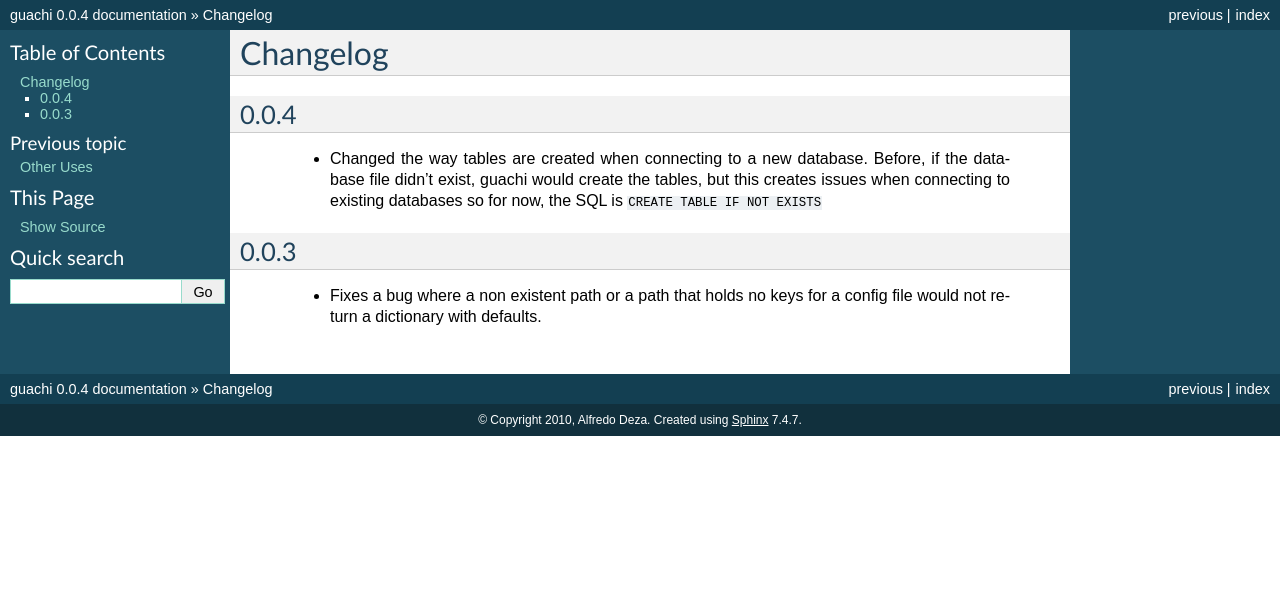
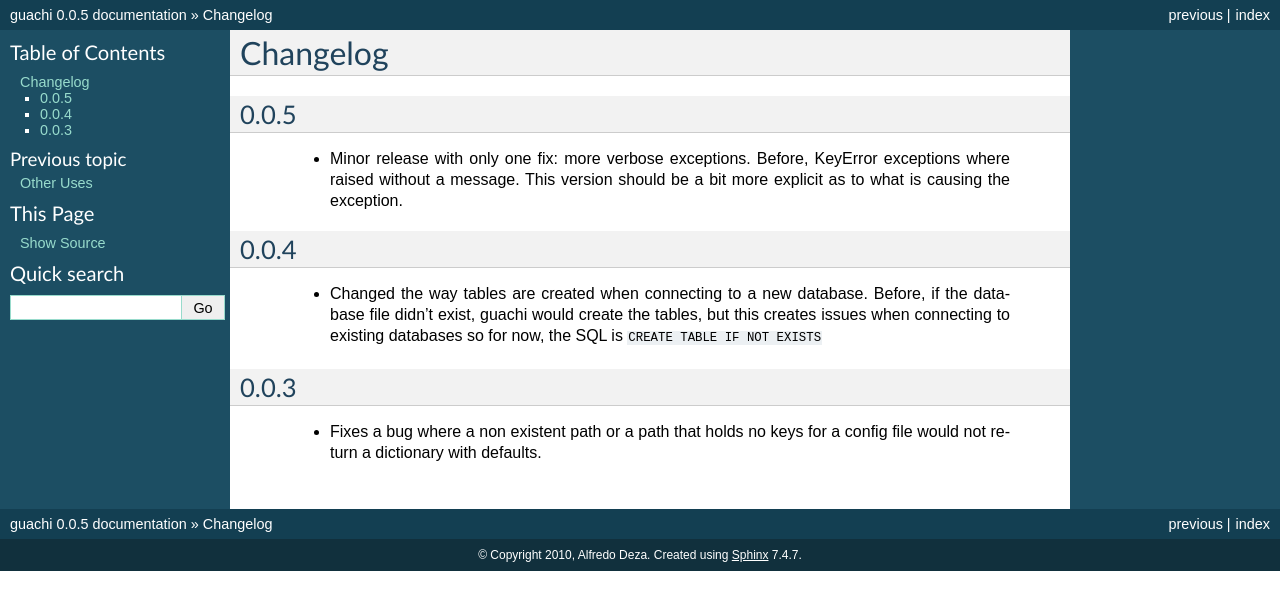
Before and after one commit to alfredodeza/guachi, a Sphinx documentation site: the page built from docs/source/changelog.rst, in a window 1280 px wide. Shown: the top 610 px of the page. Built offline with Sphinx 7.4.7, drawn with Linux system fonts in a browser that asks for light colours.

Commit message:
updated the docs with information about the new release

```diff
--- a/docs/source/changelog.rst
+++ b/docs/source/changelog.rst
@@ -2,6 +2,13 @@
 
 Changelog
 ==========
+
+0.0.5
+--------
+
+ * Minor release with only one fix: more verbose exceptions. Before, KeyError exceptions
+   where raised without a message. This version should be a bit more explicit as to what
+   is causing the exception.
 
 0.0.4
 -------
--- a/docs/source/conf.py
+++ b/docs/source/conf.py
@@ -48,9 +48,9 @@ copyright = u'2010, Alfredo Deza'
 # built documents.
 #
 # The short X.Y version.
-version = '0.0.4'
+version = '0.0.5'
 # The full version, including alpha/beta/rc tags.
-release = '0.0.4'
+release = '0.0.5'
 
 # The language for content autogenerated by Sphinx. Refer to documentation
 # for a list of supported languages.
```
Also changed, not shown: 13 other files.
